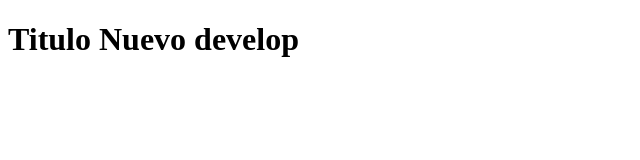
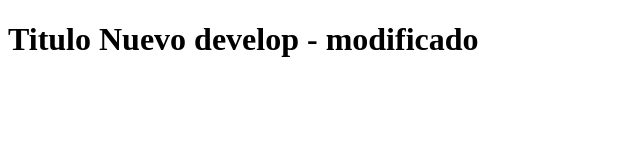
Before and after one commit to lucasian-jgaviria/hola-mudo, a plain HTML site: page index.html in a window 1280 px wide. Shown: the whole page, without its empty margins (0-640 px from the left). Drawn offline with Linux system fonts and the light colour scheme.

Commit message:
Cambio de  textos
Se realiza cambio general de mensajes

```diff
--- a/index.html
+++ b/index.html
@@ -6,6 +6,6 @@
     <title>Titulo</title>
 </head>
 <body>
-    <h1>Titulo Nuevo develop </h1>
+    <h1>Titulo Nuevo develop - modificado </h1>
 </body>
 </html>
```
Also changed, not shown: test.html (+1 -1 lines).
